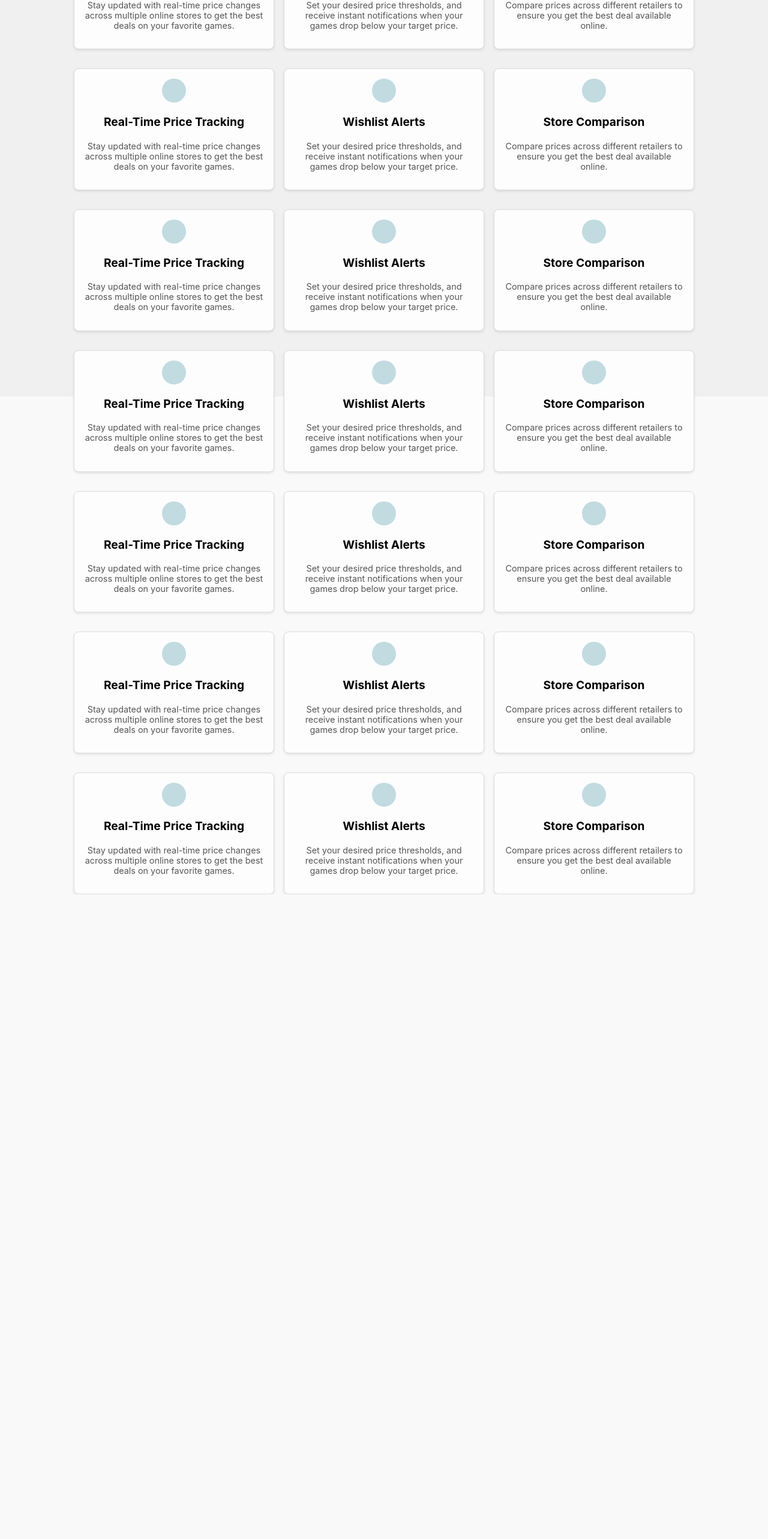
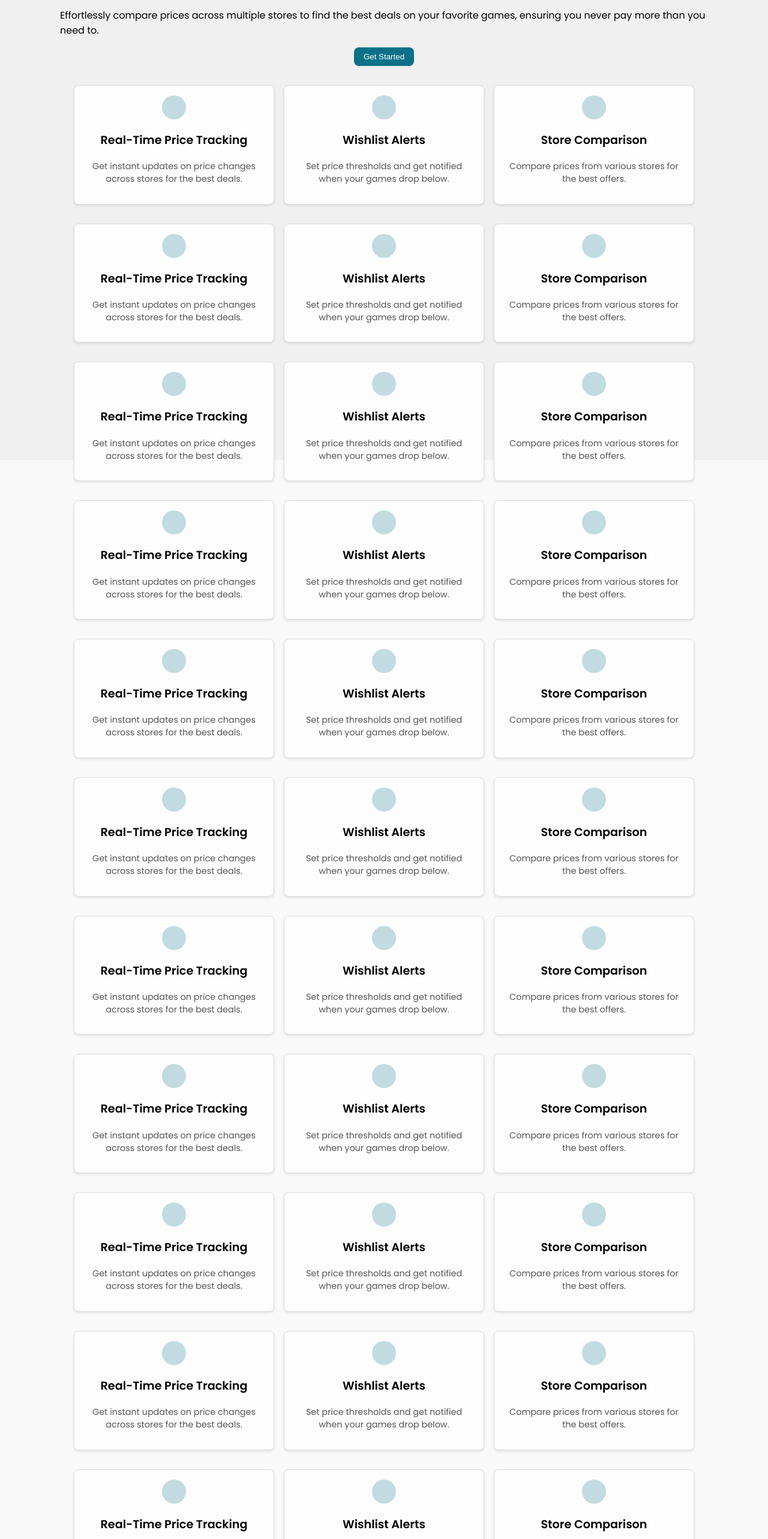
Before and after one commit to JonathanBY15/pricepixel-frontend, a React (Create React App) app: page /contact in a window 1280 px wide. Shown: the part 229-2795 px from the top of the page at 60% size. Before the commit the page ends 1720 px from the top, so only its background shows below. Built offline with nearby package versions, Linux system fonts and the light colour scheme.

Commit message:
add font

```diff
--- a/public/index.html
+++ b/public/index.html
@@ -24,6 +24,11 @@
       work correctly both with client-side routing and a non-root public URL.
       Learn how to configure a non-root public URL by running `npm run build`.
     -->
+
+    <link
+      href="https://fonts.googleapis.com/css2?family=Poppins:ital,wght@0,100;0,200;0,300;0,400;0,500;0,600;0,700;0,800;0,900;1,100;1,200;1,300;1,400;1,500;1,600;1,700;1,800;1,900&display=swap"
+      rel="stylesheet"
+    />
     <title>React App</title>
   </head>
   <body>
--- a/src/App.css
+++ b/src/App.css
@@ -53,6 +53,6 @@
   flex: 1; /* Take the remaining height */
   display: flex; /* Optional: Flexbox for centering content */
   align-items: center; /* Center items vertically */
-  justify-content: center; /* Center items horizontally */
+  justify-content: start; /* Center items horizontally */
   background-color: #f0f0f0; /* Example background color */
 }
--- a/src/App.js
+++ b/src/App.js
@@ -27,7 +27,6 @@ const App = () => {
       </Routes>
     </Router>
 
-
     <LandingPage/>
   </div>
 
--- a/src/components/ColoredTitle/ColoredTitle.css
+++ b/src/components/ColoredTitle/ColoredTitle.css
@@ -2,10 +2,11 @@
 
 .colored-title {
   text-align: center; /* Center the title */
-  margin: 20px 0; /* Add some margin */
 }
 
 .gradient-text {
+  margin: 0;
+  padding: 0;
   background: linear-gradient(
     to right,
     #0b72893f,
@@ -14,4 +15,5 @@
   -webkit-background-clip: text; /* For Safari */
   -webkit-text-fill-color: transparent; /* For Safari */
   font-size: 5em; /* Adjust size as needed */
+  line-height: 100%;
 }
--- a/src/components/InfoCard/InfoCard.css
+++ b/src/components/InfoCard/InfoCard.css
@@ -27,6 +27,7 @@
 
 .info-card-title {
   font-size: 1.2em;
+  font-weight: 600;
   margin: 10px 0 5px;
 }
 
--- a/src/index.css
+++ b/src/index.css
@@ -6,6 +6,7 @@ body {
   -webkit-font-smoothing: antialiased;
   -moz-osx-font-smoothing: grayscale;
   background-color: #f9f9f9;
+  font-family: "Poppins", sans-serif;
 }
 
 code {
--- a/src/pages/LandingPage/LandingPage.css
+++ b/src/pages/LandingPage/LandingPage.css
@@ -1,4 +1,5 @@
 .landing-page {
+  padding: 50px 100px;
   display: flex;
   flex-direction: column;
   align-items: center;
--- a/src/pages/LandingPage/LandingPage.js
+++ b/src/pages/LandingPage/LandingPage.js
@@ -12,170 +12,211 @@ const LandingPage = () => {
         text="PricePixel"
     />
 
+    <p>Effortlessly compare prices across multiple stores to find the best deals on your favorite games, ensuring you never pay more than you need to.</p>
+
 
     <ColoredButton
         text="Get Started"
     />
 
-    <p>Unlock the potential of your gaming budget with instant price tracking, personalized alerts, and intelligent recommendations, ensuring you never miss out on the best deals.</p>
+
 
     <div className="info-card-container">
         <InfoCard
         title="Real-Time Price Tracking"
-        description="Stay updated with real-time price changes across multiple online stores to get the best deals on your favorite games."
+        description="Get instant updates on price changes across stores for the best deals."
         // icon={aiIcon}
         />
         <InfoCard
         title="Wishlist Alerts"
-        description="Set your desired price thresholds, and receive instant notifications when your games drop below your target price."
+        description="Set price thresholds and get notified when your games drop below."
         // icon={aiIcon}
         />
         <InfoCard
         title="Store Comparison"
-        description="Compare prices across different retailers to ensure you get the best deal available online."
+        description="Compare prices from various stores for the best offers."
         // icon={aiIcon}
     />
     </div>
 
 
 
+
+
+
+
+
+
     <div className="info-card-container">
         <InfoCard
         title="Real-Time Price Tracking"
-        description="Stay updated with real-time price changes across multiple online stores to get the best deals on your favorite games."
+        description="Get instant updates on price changes across stores for the best deals."
         // icon={aiIcon}
         />
         <InfoCard
         title="Wishlist Alerts"
-        description="Set your desired price thresholds, and receive instant notifications when your games drop below your target price."
+        description="Set price thresholds and get notified when your games drop below."
         // icon={aiIcon}
         />
         <InfoCard
         title="Store Comparison"
-        description="Compare prices across different retailers to ensure you get the best deal available online."
+        description="Compare prices from various stores for the best offers."
         // icon={aiIcon}
     />
     </div>
     <div className="info-card-container">
         <InfoCard
         title="Real-Time Price Tracking"
-        description="Stay updated with real-time price changes across multiple online stores to get the best deals on your favorite games."
+        description="Get instant updates on price changes across stores for the best deals."
         // icon={aiIcon}
         />
         <InfoCard
         title="Wishlist Alerts"
-        description="Set your desired price thresholds, and receive instant notifications when your games drop below your target price."
+        description="Set price thresholds and get notified when your games drop below."
         // icon={aiIcon}
         />
         <InfoCard
         title="Store Comparison"
-        description="Compare prices across different retailers to ensure you get the best deal available online."
+        description="Compare prices from various stores for the best offers."
         // icon={aiIcon}
     />
     </div>
     <div className="info-card-container">
         <InfoCard
         title="Real-Time Price Tracking"
-        description="Stay updated with real-time price changes across multiple online stores to get the best deals on your favorite games."
+        description="Get instant updates on price changes across stores for the best deals."
         // icon={aiIcon}
         />
         <InfoCard
         title="Wishlist Alerts"
-        description="Set your desired price thresholds, and receive instant notifications when your games drop below your target price."
+        description="Set price thresholds and get notified when your games drop below."
         // icon={aiIcon}
         />
         <InfoCard
         title="Store Comparison"
-        description="Compare prices across different retailers to ensure you get the best deal available online."
+        description="Compare prices from various stores for the best offers."
         // icon={aiIcon}
     />
     </div>
     <div className="info-card-container">
         <InfoCard
         title="Real-Time Price Tracking"
-        description="Stay updated with real-time price changes across multiple online stores to get the best deals on your favorite games."
+        description="Get instant updates on price changes across stores for the best deals."
         // icon={aiIcon}
         />
         <InfoCard
         title="Wishlist Alerts"
-        description="Set your desired price thresholds, and receive instant notifications when your games drop below your target price."
+        description="Set price thresholds and get notified when your games drop below."
         // icon={aiIcon}
         />
         <InfoCard
         title="Store Comparison"
-        description="Compare prices across different retailers to ensure you get the best deal available online."
+        description="Compare prices from various stores for the best offers."
         // icon={aiIcon}
     />
     </div>
     <div className="info-card-container">
         <InfoCard
         title="Real-Time Price Tracking"
-        description="Stay updated with real-time price changes across multiple online stores to get the best deals on your favorite games."
+        description="Get instant updates on price changes across stores for the best deals."
         // icon={aiIcon}
         />
         <InfoCard
         title="Wishlist Alerts"
-        description="Set your desired price thresholds, and receive instant notifications when your games drop below your target price."
+        description="Set price thresholds and get notified when your games drop below."
         // icon={aiIcon}
         />
         <InfoCard
         title="Store Comparison"
-        description="Compare prices across different retailers to ensure you get the best deal available online."
+        description="Compare prices from various stores for the best offers."
         // icon={aiIcon}
     />
     </div>
     <div className="info-card-container">
         <InfoCard
         title="Real-Time Price Tracking"
-        description="Stay updated with real-time price changes across multiple online stores to get the best deals on your favorite games."
+        description="Get instant updates on price changes across stores for the best deals."
         // icon={aiIcon}
         />
         <InfoCard
         title="Wishlist Alerts"
-        description="Set your desired price thresholds, and receive instant notifications when your games drop below your target price."
+        description="Set price thresholds and get notified when your games drop below."
         // icon={aiIcon}
         />
         <InfoCard
         title="Store Comparison"
-        description="Compare prices across different retailers to ensure you get the best deal available online."
+        description="Compare prices from various stores for the best offers."
         // icon={aiIcon}
     />
     </div>
     <div className="info-card-container">
         <InfoCard
         title="Real-Time Price Tracking"
-        description="Stay updated with real-time price changes across multiple online stores to get the best deals on your favorite games."
+        description="Get instant updates on price changes across stores for the best deals."
         // icon={aiIcon}
         />
         <InfoCard
         title="Wishlist Alerts"
-        description="Set your desired price thresholds, and receive instant notifications when your games drop below your target price."
+        description="Set price thresholds and get notified when your games drop below."
         // icon={aiIcon}
         />
         <InfoCard
         title="Store Comparison"
-        description="Compare prices across different retailers to ensure you get the best deal available online."
+        description="Compare prices from various stores for the best offers."
         // icon={aiIcon}
     />
     </div>
     <div className="info-card-container">
         <InfoCard
         title="Real-Time Price Tracking"
-        description="Stay updated with real-time price changes across multiple online stores to get the best deals on your favorite games."
+        description="Get instant updates on price changes across stores for the best deals."
         // icon={aiIcon}
         />
         <InfoCard
         title="Wishlist Alerts"
-        description="Set your desired price thresholds, and receive instant notifications when your games drop below your target price."
+        description="Set price thresholds and get notified when your games drop below."
         // icon={aiIcon}
         />
         <InfoCard
         title="Store Comparison"
-        description="Compare prices across different retailers to ensure you get the best deal available online."
+        description="Compare prices from various stores for the best offers."
         // icon={aiIcon}
     />
     </div>
-
+    <div className="info-card-container">
+        <InfoCard
+        title="Real-Time Price Tracking"
+        description="Get instant updates on price changes across stores for the best deals."
+        // icon={aiIcon}
+        />
+        <InfoCard
+        title="Wishlist Alerts"
+        description="Set price thresholds and get notified when your games drop below."
+        // icon={aiIcon}
+        />
+        <InfoCard
+        title="Store Comparison"
+        description="Compare prices from various stores for the best offers."
+        // icon={aiIcon}
+    />
+    </div>
+    <div className="info-card-container">
+        <InfoCard
+        title="Real-Time Price Tracking"
+        description="Get instant updates on price changes across stores for the best deals."
+        // icon={aiIcon}
+        />
+        <InfoCard
+        title="Wishlist Alerts"
+        description="Set price thresholds and get notified when your games drop below."
+        // icon={aiIcon}
+        />
+        <InfoCard
+        title="Store Comparison"
+        description="Compare prices from various stores for the best offers."
+        // icon={aiIcon}
+    />
+    </div>
 
   </div>
 
```
